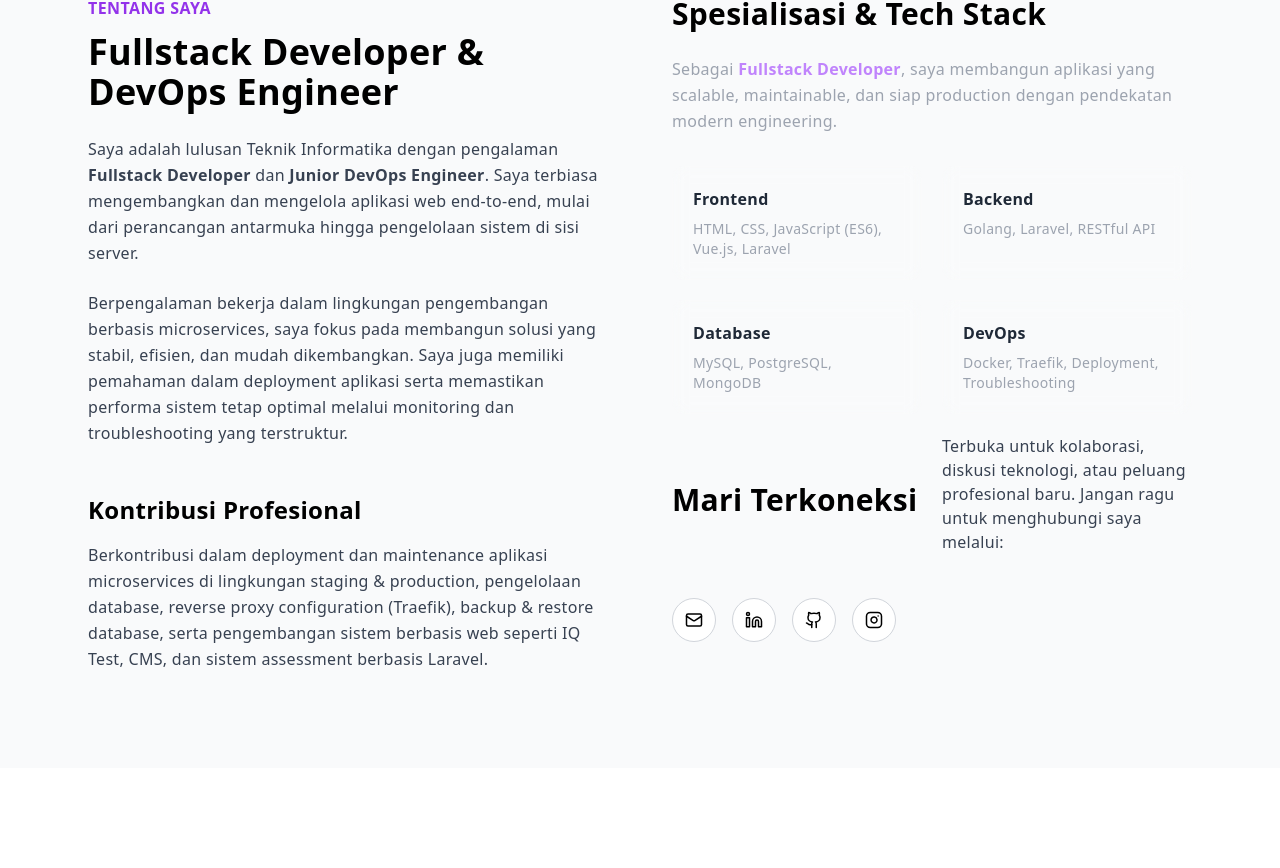
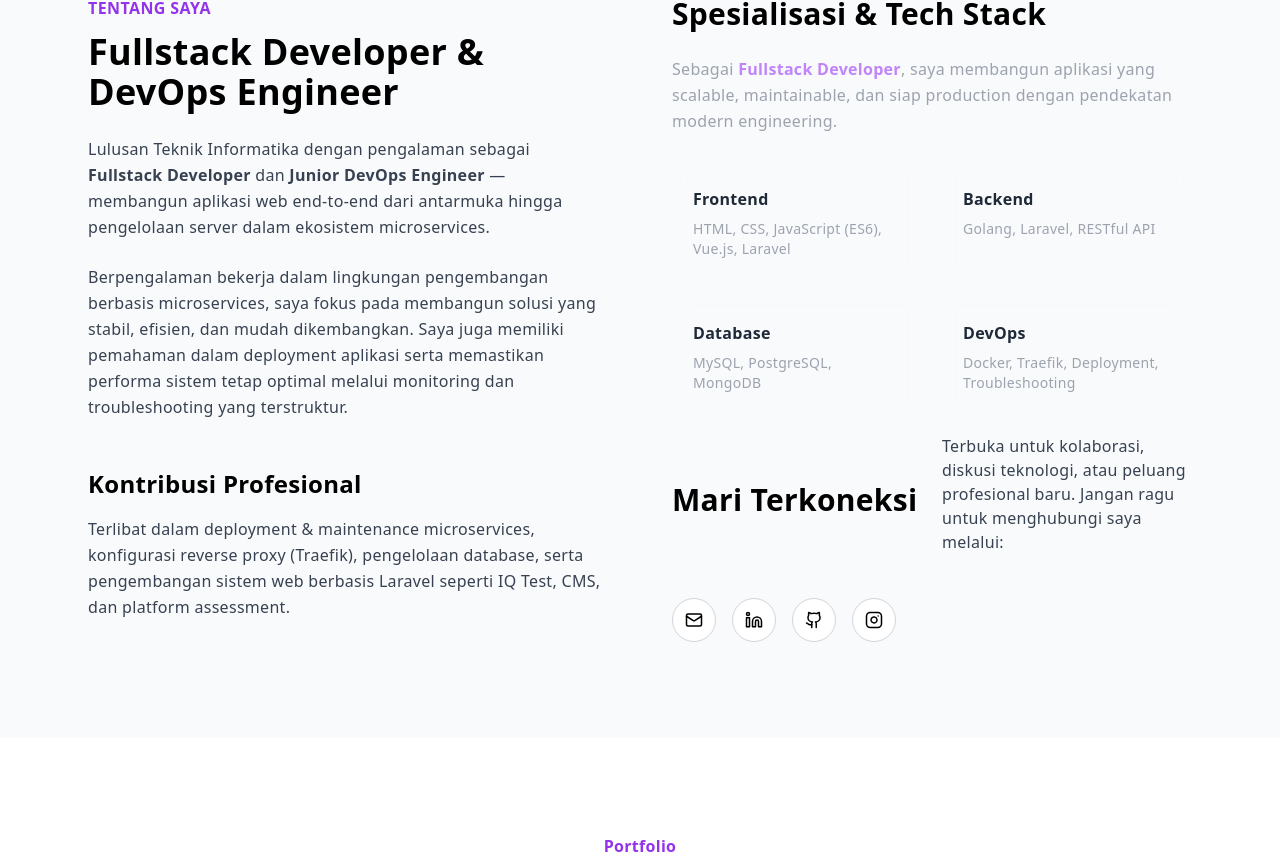
Before and after one commit to DaffaAudyaPramana/portfolio-dapa, a Next.js app: page / in a window 1280 px wide. Shown: the part 900-1768 px from the top of the page. Built offline with nearby package versions, Linux system fonts and the light colour scheme.

Commit message:
update about me

```diff
--- a/sections/About.tsx
+++ b/sections/About.tsx
@@ -23,11 +23,11 @@ export default function About() {
           </h2>
 
 <p className="text-gray-700 leading-relaxed mb-6">
-  Saya adalah lulusan Teknik Informatika
-  dengan pengalaman <strong>Fullstack Developer</strong> dan
-  <strong> Junior DevOps Engineer</strong>. Saya terbiasa mengembangkan
-  dan mengelola aplikasi web end-to-end, mulai dari perancangan antarmuka
-  hingga pengelolaan sistem di sisi server.
+    Lulusan Teknik Informatika dengan pengalaman sebagai{" "}
+    <strong>Fullstack Developer</strong> dan{" "}
+    <strong>Junior DevOps Engineer</strong> — membangun aplikasi web
+    end-to-end dari antarmuka hingga pengelolaan server dalam ekosistem
+    microservices.
 </p>
 
 <p className="text-gray-700 leading-relaxed">
@@ -43,11 +43,10 @@ export default function About() {
           </h3>
 
           <p className="text-gray-700 leading-relaxed">
-            Berkontribusi dalam deployment dan maintenance aplikasi
-            microservices di lingkungan staging & production, pengelolaan
-            database, reverse proxy configuration (Traefik), backup & restore
-            database, serta pengembangan sistem berbasis web seperti
-            IQ Test, CMS, dan sistem assessment berbasis Laravel.
+              Terlibat dalam deployment & maintenance microservices, konfigurasi
+              reverse proxy (Traefik), pengelolaan database, serta pengembangan
+              sistem web berbasis Laravel seperti IQ Test, CMS, dan platform
+              assessment.
           </p>
         </div>
 
```
